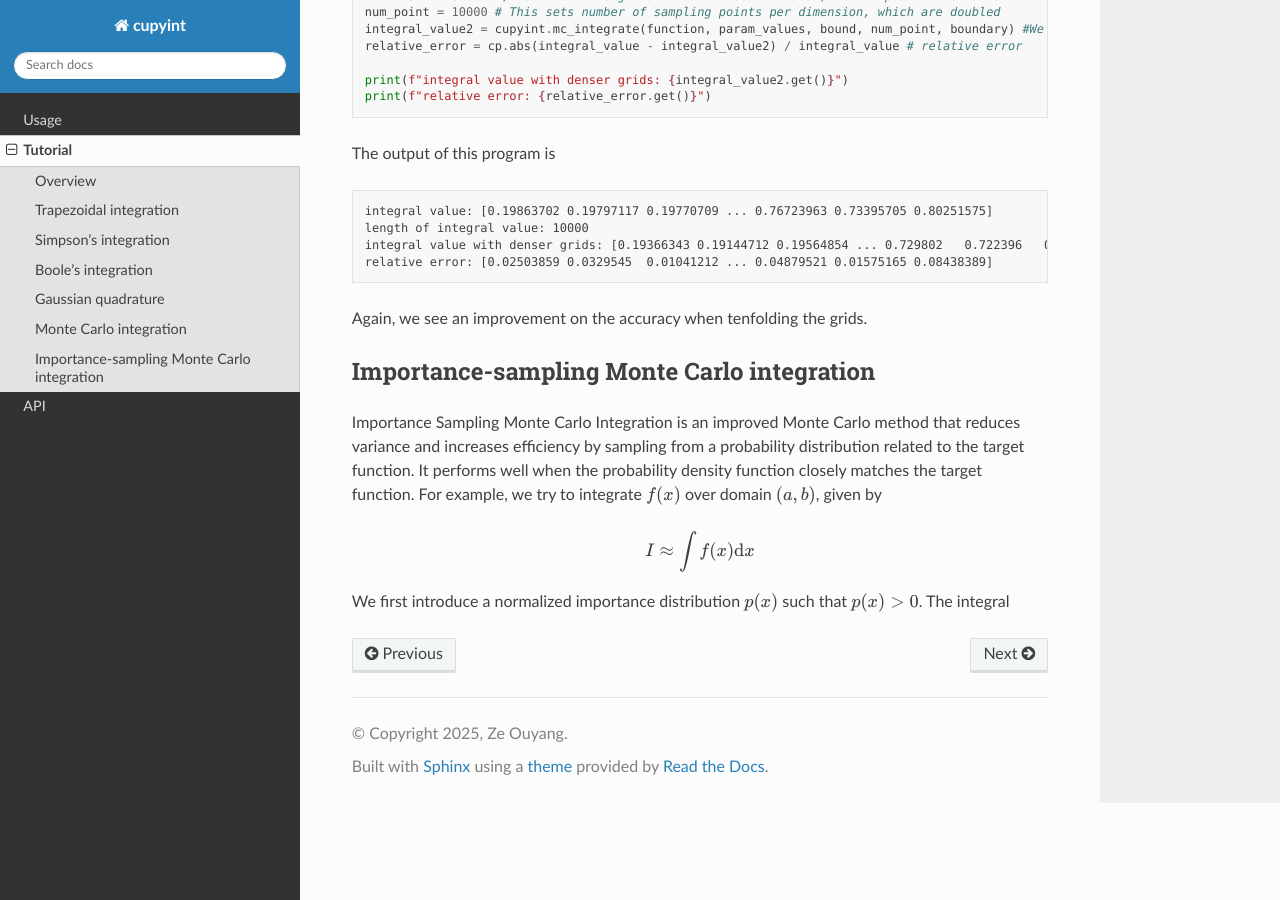
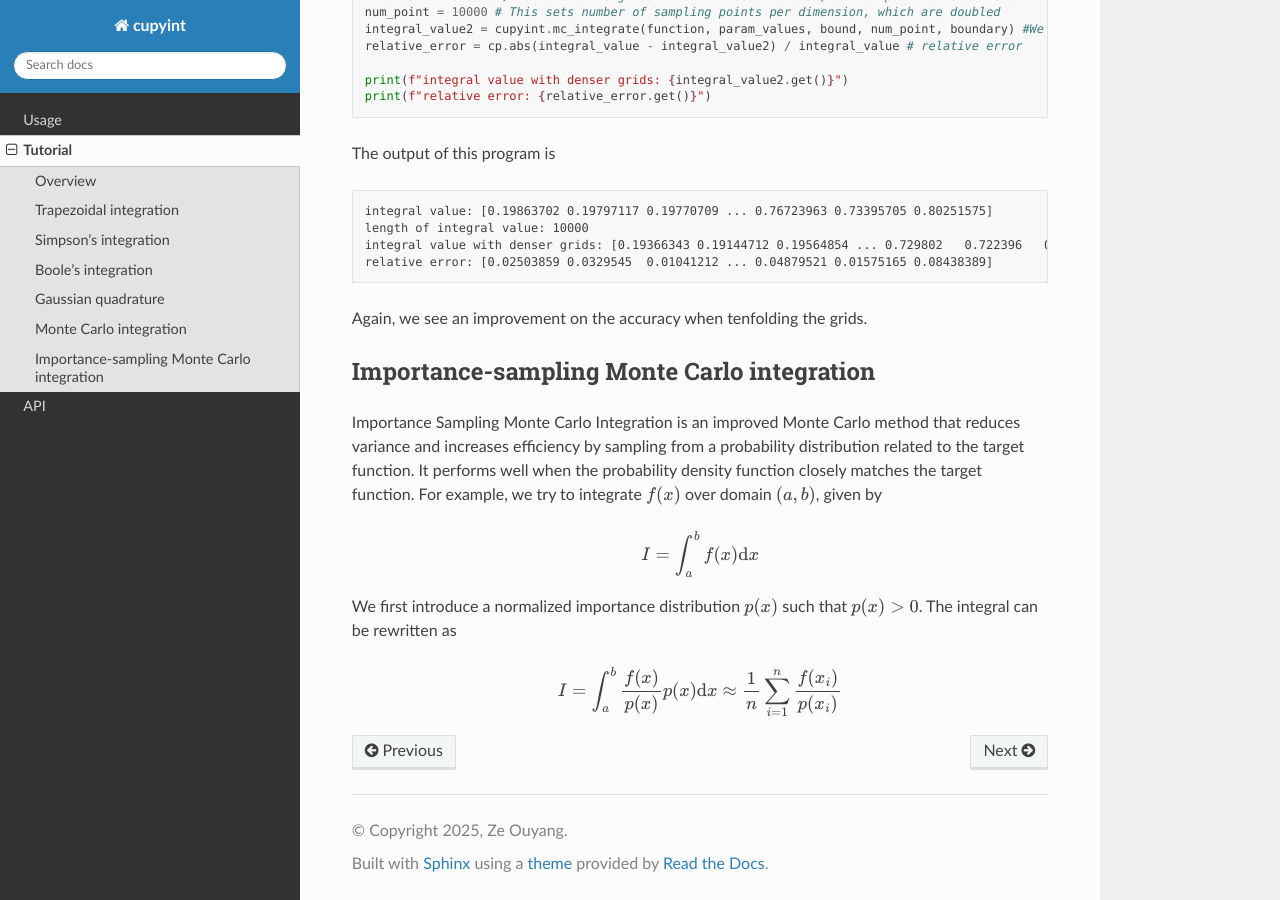
Before and after one commit to ze-ouyang/cupyint_doc, a Sphinx documentation site: the page built from docs/source/tutorial.rst, in a window 1280 px wide and 900 px high, scrolled down 11671 px. Built offline with Sphinx 7.4.7 and the Read the Docs theme 3.1.0, drawn with Linux system fonts in a browser that asks for light colours.

Commit message:
Update tutorial.rst

```diff
--- a/docs/source/tutorial.rst
+++ b/docs/source/tutorial.rst
@@ -567,6 +567,10 @@ Importance Sampling Monte Carlo Integration is an improved Monte Carlo method th
 
 .. math::
 
-  I \approx \int f(x)\mathrm d x
+  I = \int_a^b f(x)\mathrm d x
 
-We first introduce a normalized importance distribution :math:`p(x)` such that :math:`p(x)>0`. The integral
+We first introduce a normalized importance distribution :math:`p(x)` such that :math:`p(x)>0`. The integral can be rewritten as
+
+.. math::
+
+  I = \int_a^b \frac{f(x)}{p(x)}p(x)  \mathrm d x \approx \frac{1}{n}\sum_{i=1}^n \frac{f(x_i)}{p(x_i)}
```
